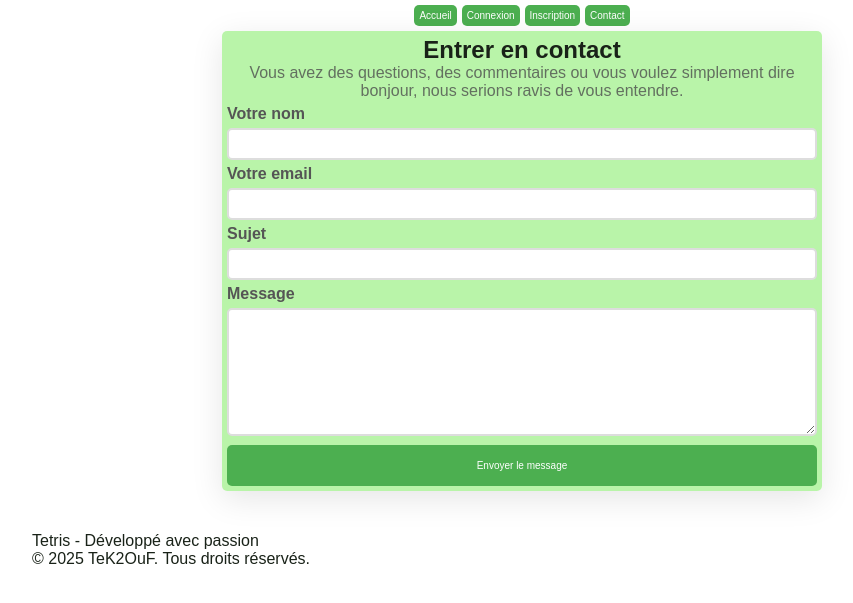
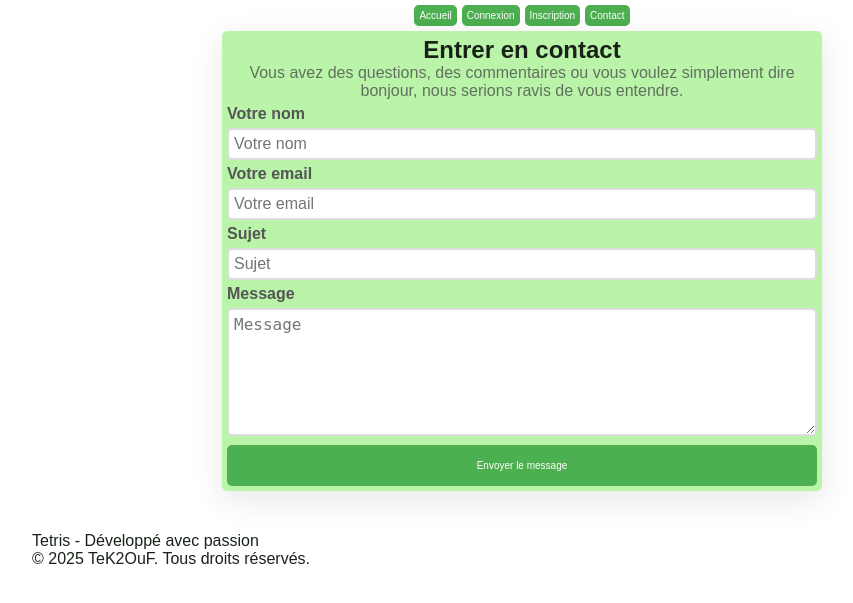
Before and after one commit to MaverickYoan/tetris-game-main, a Flask app: page /contact in a window 1280 px wide. Shown: the top 603 px of the page, without its empty margins (118-971 px from the left). Run offline with Flask 3, Linux system fonts and the light colour scheme; some libraries are stand-ins or nearby versions.

Commit message:
placeholder

```diff
--- a/templates/contact.html
+++ b/templates/contact.html
@@ -13,22 +13,27 @@
     <form id="contactForm">
         <div class="form-group">
             <label for="name">Votre nom</label>
-            <input type="text" id="name" name="name" required>
+            <input type="text" id="name" name="name" placeholder="Votre nom"
+                required>
         </div>
 
         <div class="form-group">
             <label for="email">Votre email</label>
-            <input type="email" id="email" name="email" required>
+            <input type="email" id="email" name="email"
+                placeholder="Votre email"
+                required>
         </div>
 
         <div class="form-group">
             <label for="subject">Sujet</label>
-            <input type="text" id="subject" name="subject" required>
+            <input type="text" id="subject" name="subject" placeholder="Sujet"
+                required>
         </div>
 
         <div class="form-group">
             <label for="message">Message</label>
-            <textarea id="message" name="message" rows="6" required></textarea>
+            <textarea id="message" name="message" rows="6" placeholder="Message"
+                required></textarea>
         </div>
 
         <div class="text-center">
```
